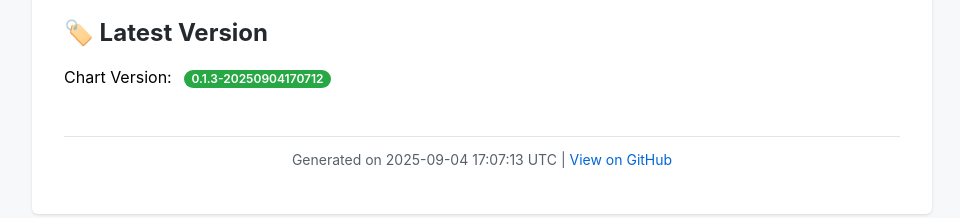
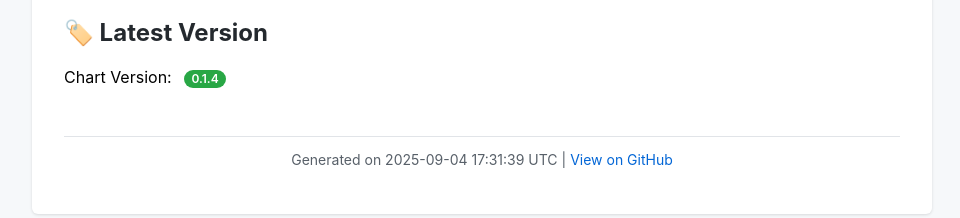
Before and after one commit to aavishay/right-sizer, a plain HTML site: page index.html in a window 1280 px wide. Shown: the part 1177-1395 px from the top of the page, without its empty margins (158-1118 px from the left). Drawn offline with Linux system fonts and the light colour scheme.

Commit message:
Publish Helm chart version 0.1.4 from release v0.1.4

```diff
--- a/index.html
+++ b/index.html
@@ -106,11 +106,11 @@
         </ul>
 
         <h2>🏷️ Latest Version</h2>
-        <p>Chart Version: <span class="badge">0.1.3-20250904170712</span></p>
+        <p>Chart Version: <span class="badge">0.1.4</span></p>
 
         <hr style="margin-top: 3rem; border: none; border-top: 1px solid #e1e4e8;">
         <p style="text-align: center; color: #586069; font-size: 14px;">
-            Generated on 2025-09-04 17:07:13 UTC |
+            Generated on 2025-09-04 17:31:39 UTC |
             <a href="https://github.com/aavishay/right-sizer">View on GitHub</a>
         </p>
     </div>
```
Also changed, not shown: 2 other files.
